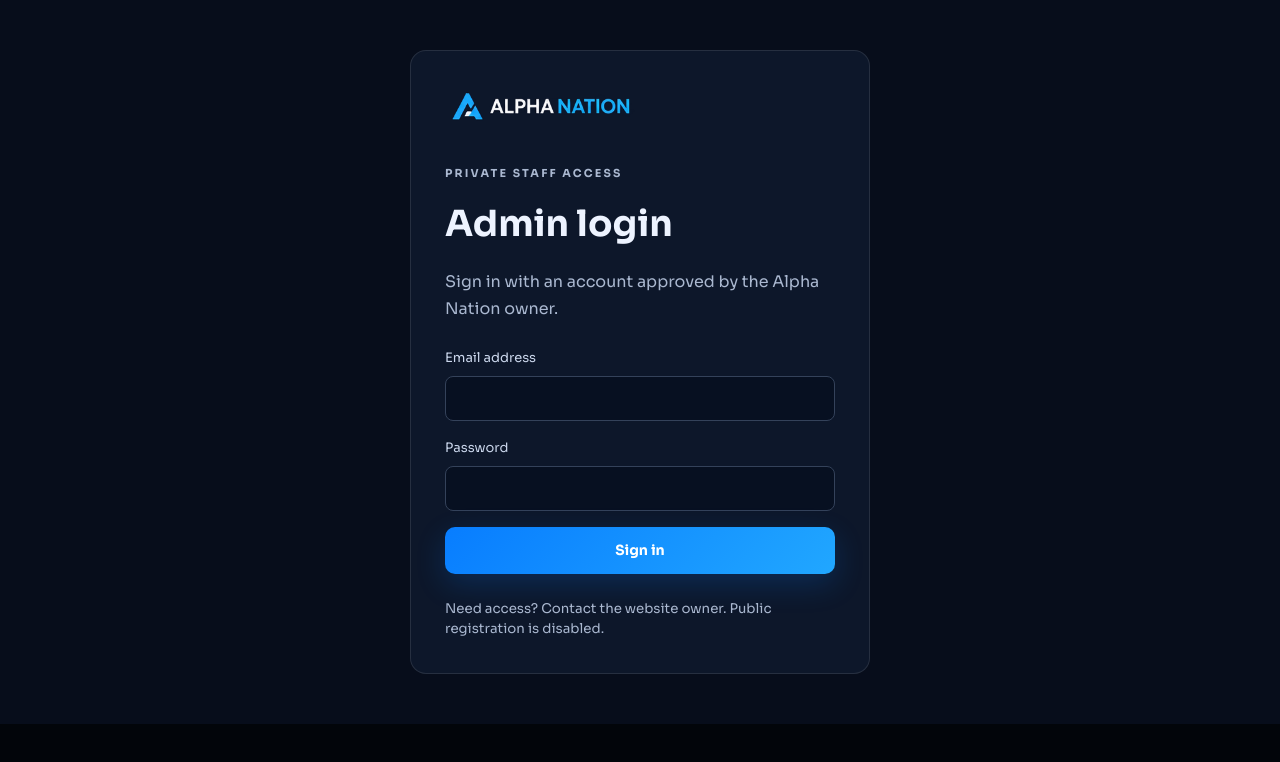
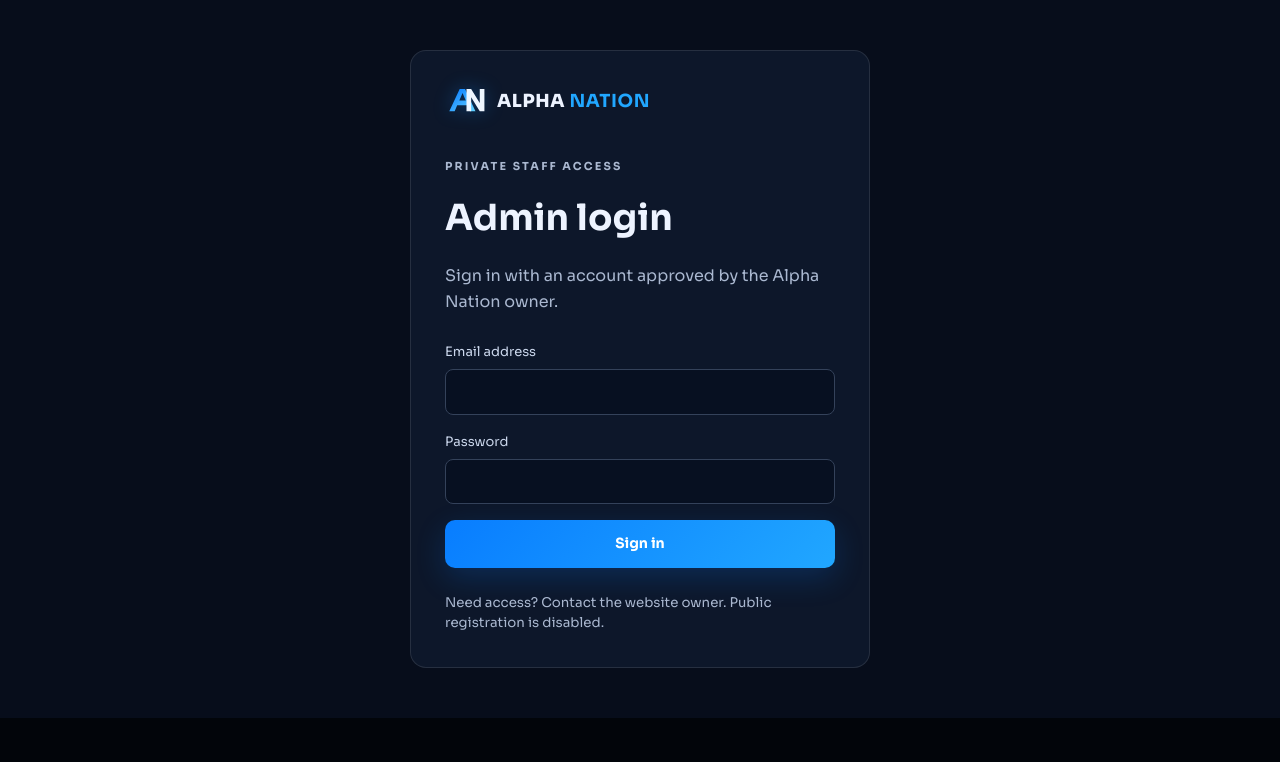
Before and after one commit to alphanationcrm09/alpha-nation-website, a Next.js app: page /admin/login in a window 1280 px wide. Shown: the top 762 px of the page. Built offline with nearby package versions, Linux system fonts and the light colour scheme; no server answers.

Commit message:
Use exact Alpha Nation CRM logo mark across website

```diff
--- a/src/components/AlphaLogo.tsx
+++ b/src/components/AlphaLogo.tsx
@@ -1,6 +1,10 @@
-import Image from "next/image";
 export function AlphaLogo({ compact = false }: { compact?: boolean }) {
   return <span className={`alpha-brand ${compact ? "alpha-brand-compact" : ""}`} aria-label="Alpha Nation">
-    <Image src="/alpha-nation-logo.png" alt="Alpha Nation" width={305} height={65} priority className="alpha-logo-image" />
+    <svg className="alpha-mark" viewBox="0 0 120 92" role="img" aria-hidden="true" xmlns="http://www.w3.org/2000/svg">
+      <defs><linearGradient id="alphaLogoGradientSite" x1="0" y1="0" x2="1" y2="1"><stop stopColor="#0577ff"/><stop offset="1" stopColor="#63d3ff"/></linearGradient></defs>
+      <path d="M12 72 41 10h15l29 62H70l-7-17H34l-7 17H12Zm28-30h18l-9-21-9 21Z" fill="url(#alphaLogoGradientSite)"/>
+      <path d="M60 10h13l24 39V10h13v62H97L73 33v39H60V10Z" fill="#eef6ff"/>
+    </svg>
+    <span className="alpha-wordmark">ALPHA <b>NATION</b></span>
   </span>;
 }
```
